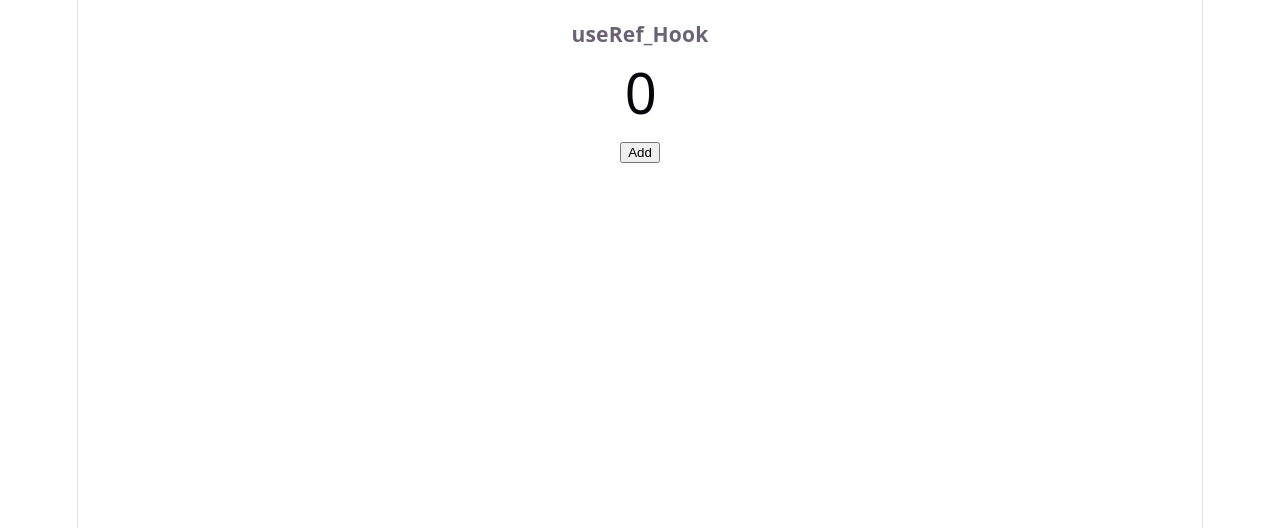
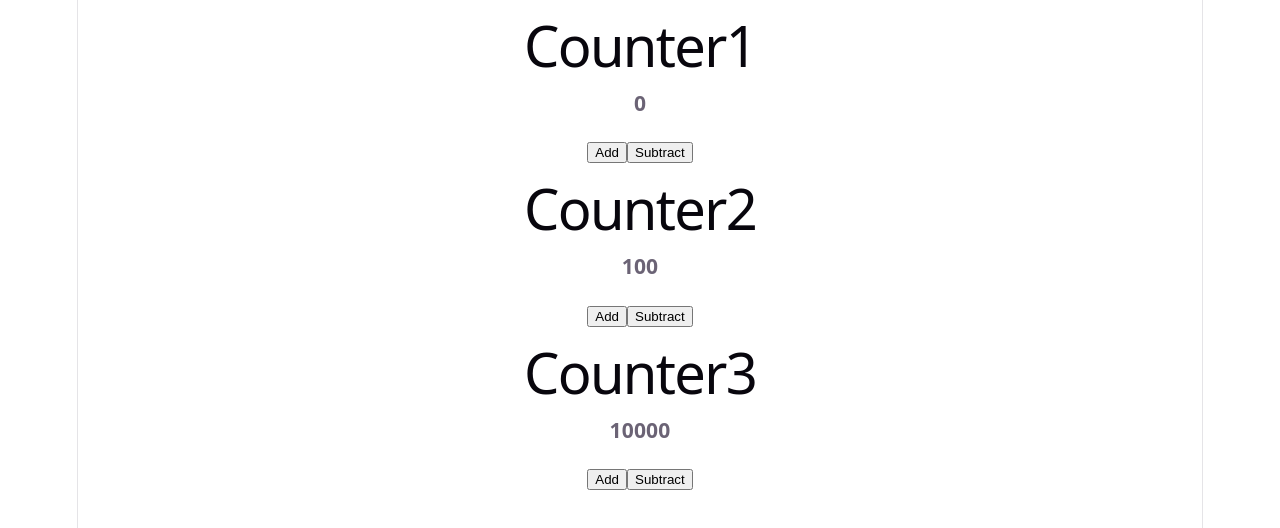
Before and after one commit to kunalthakur-17/React-coder-army, a React (Vite) app in the folder useState/: page / in a window 1280 px wide. Shown: the top 528 px of the page. Built offline with nearby package versions, Linux system fonts and the light colour scheme.

Commit message:
coustom hook

```diff
--- a/useState/src/App.jsx
+++ b/useState/src/App.jsx
@@ -1,5 +1,8 @@
 
 import './App.css'
+import { Counter1 } from './Custom Hook/Counter1'
+import { Counter2 } from './Custom Hook/Counter2'
+import { Counter3 } from './Custom Hook/Counter3'
 import Memorization from './memorization/memorization/Memorization'
 import UseEffectLearning from './UseEffect/UseEffectLearning'
 import UseEffectLearning1 from './UseEffect/UseEffectLearning1'
@@ -21,7 +24,10 @@ function App() {
  {/* <UseEffectLearning2></UseEffectLearning2> */}
  {/* <Memorization /> */}
  {/* <UseRefHook /> */}
-  <UseRef_Hook />
+  {/* <UseRef_Hook /> */}
+  <Counter1 />
+  <Counter2 />
+  <Counter3 />
    </>
   )
 }
--- /dev/null
+++ b/useState/src/Custom Hook/Counter1.jsx
@@ -0,0 +1,14 @@
+import React from 'react'
+import UseCounter from './UseCounter'
+
+export const Counter1 = () => {
+    const {count, handleAdd,handleSubt} = UseCounter()
+      return (
+    <div>
+        <h1>Counter1</h1>
+        <h3>{count}</h3>
+        <button onClick={handleAdd}>Add</button>
+        <button onClick={handleSubt}>Subtract</button>
+    </div>
+  )
+}
--- /dev/null
+++ b/useState/src/Custom Hook/Counter2.jsx
@@ -0,0 +1,14 @@
+import React from 'react'
+import UseCounter from './UseCounter'
+
+export const Counter2 = () => {
+    const {count, handleAdd,handleSubt} = UseCounter(100)
+      return (
+    <div>
+        <h1>Counter2</h1>
+        <h3>{count}</h3>
+        <button onClick={handleAdd}>Add</button>
+        <button onClick={handleSubt}>Subtract</button>
+    </div>
+  )
+}
--- /dev/null
+++ b/useState/src/Custom Hook/Counter3.jsx
@@ -0,0 +1,14 @@
+import React from 'react'
+import UseCounter from './UseCounter'
+
+export const Counter3 = () => {
+    const {count, handleAdd,handleSubt} = UseCounter(10000)
+      return (
+    <div>
+        <h1>Counter3</h1>
+        <h3>{count}</h3>
+        <button onClick={handleAdd}>Add</button>
+        <button onClick={handleSubt}>Subtract</button>
+    </div>
+  )
+}
--- /dev/null
+++ b/useState/src/Custom Hook/UseCounter.jsx
@@ -0,0 +1,14 @@
+import React, { useState } from 'react'
+
+export default function UseCounter(value=0) {
+const [count, setCount] = useState(value)
+function handleAdd(){
+    setCount(count+1)
+}
+function handleSubt(){
+    setCount(count-1)
+}
+  return (
+    {count, handleAdd,handleSubt}
+  )
+}
```
